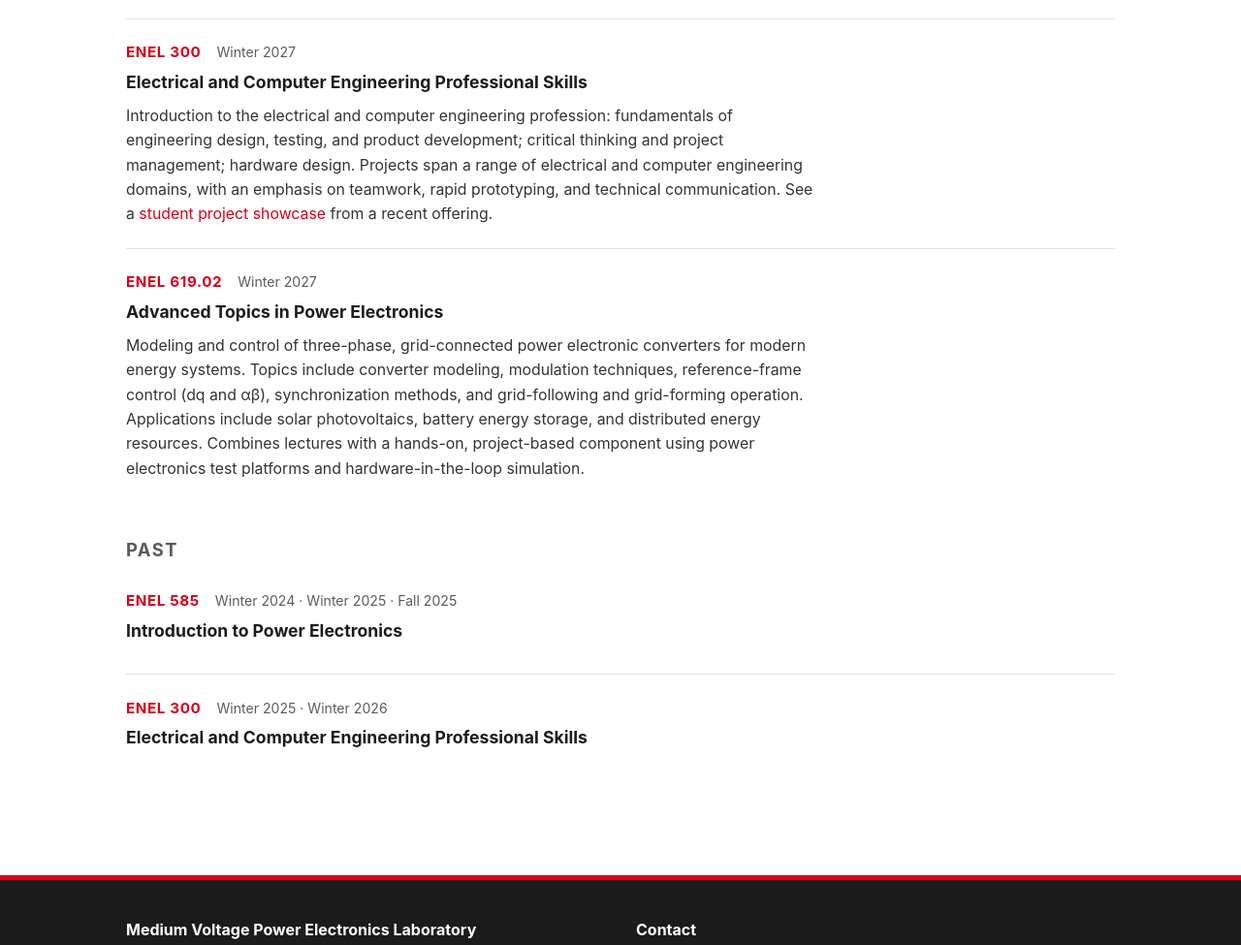
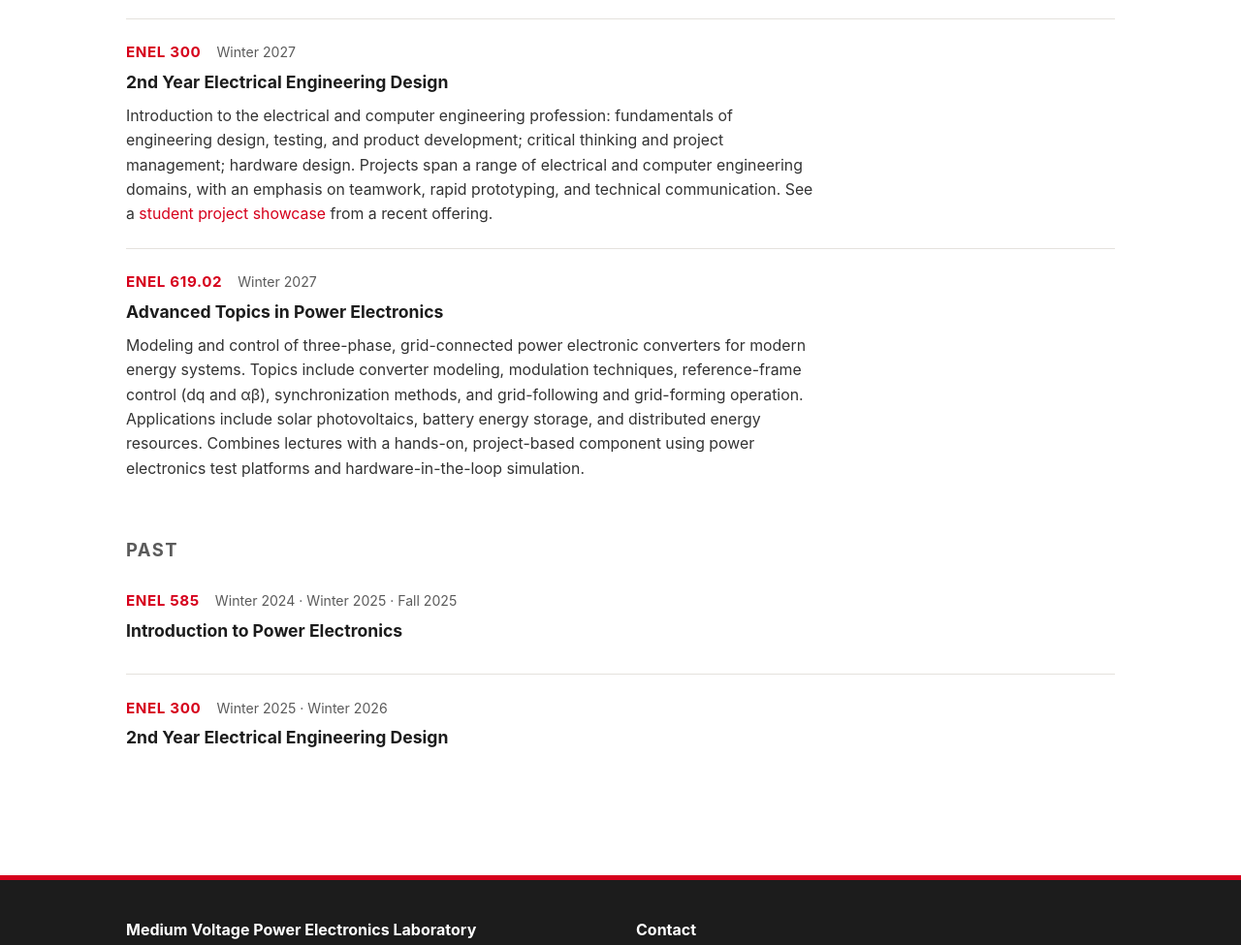
Before and after one commit to mvpe-lab/mvpe-lab.github.io, an Astro site: page /courses in a window 1280 px wide. Shown: the part 560-1535 px from the top of the page at 97% size. Built offline with nearby package versions, Linux system fonts and the light colour scheme; Astro itself is replaced by a stand-in of ours.

Commit message:
Rename ENEL 300 to 2nd Year Electrical Engineering Design

```diff
--- a/src/pages/courses.astro
+++ b/src/pages/courses.astro
@@ -36,7 +36,7 @@ import Base from '../layouts/Base.astro';
             <span class="course-code">ENEL 300</span>
             <span class="course-term">Winter 2027</span>
           </div>
-          <h4 class="course-title">Electrical and Computer Engineering Professional Skills</h4>
+          <h4 class="course-title">2nd Year Electrical Engineering Design</h4>
           <p class="course-body">
             Introduction to the electrical and computer engineering profession: fundamentals of
             engineering design, testing, and product development; critical thinking and project
@@ -82,7 +82,7 @@ import Base from '../layouts/Base.astro';
             <span class="course-code">ENEL 300</span>
             <span class="course-term">Winter 2025 · Winter 2026</span>
           </div>
-          <h4 class="course-title">Electrical and Computer Engineering Professional Skills</h4>
+          <h4 class="course-title">2nd Year Electrical Engineering Design</h4>
         </div>
 
       </div>
```
